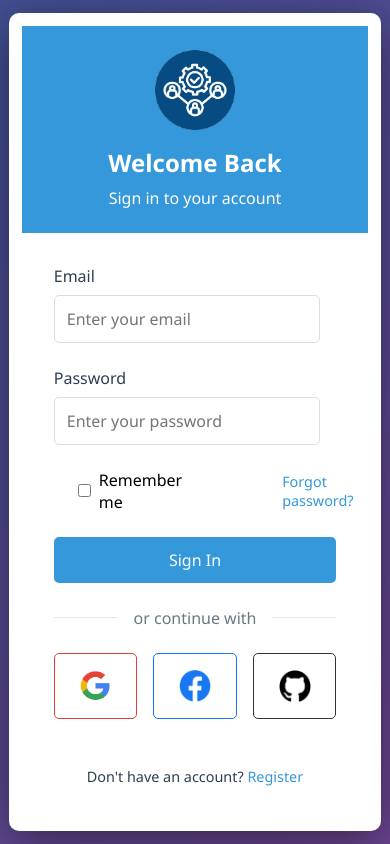
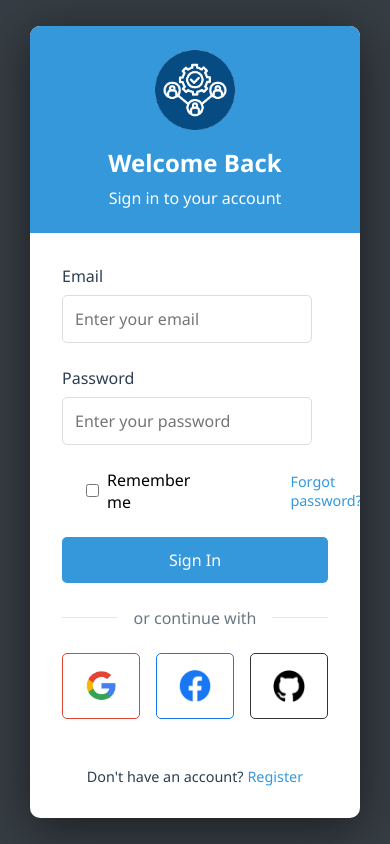
Before and after one commit to Anush980/Customer_Inventory_Management_System, a React (Create React App) app: page / in a window 390 px wide. Built offline with nearby package versions, Linux system fonts and the light colour scheme.

Commit message:
fixed minor issue

```diff
--- a/src/components/auth/Form/authform.css
+++ b/src/components/auth/Form/authform.css
@@ -2,19 +2,20 @@
  .auth-wrapper{
    min-height: 100vh;
    min-width: 100vw;
-  background: linear-gradient(135deg, #415194, #6e4593);
+  background: rgba(42, 49, 57, 0.94);
   display: flex;
   justify-content: center;
   align-items: center;
+  padding: 3%;
  }
 
 .auth-container {
-  width: 500px;
+  width: 480px;
   max-width: 600px;
   background-color: rgb(255, 255, 255);
   border-radius: 10px;
   box-shadow: 0 10px 50px rgba(0, 0, 0, 0.5);
-  /* overflow: hidden; */
+  overflow: hidden;
 }
 
 .error-text {
@@ -32,7 +33,7 @@
 
 @media (max-width: 768px) {
   .auth-container {
-    padding: 1.5rem;
+
     min-height: 350px;
   }
 }
@@ -40,7 +41,7 @@
 @media (max-width: 480px) {
   .auth-container {
     width: 90%;
-    padding: 0.8rem;
+
     margin: 0 auto;
     min-height: 300px;
   }
--- a/src/components/auth/SocialLogin/socialLogin.css
+++ b/src/components/auth/SocialLogin/socialLogin.css
@@ -1,11 +1,11 @@
 
 .social-login {
   display: flex;
-  flex-direction: row;       /* row layout */
-  justify-content: center;   /* center horizontally */
-  gap: 1rem;                 /* space between buttons */
+  flex-direction: row;
+  justify-content: center;
+  gap: 1rem;
   margin-top: 1rem;
-  flex-wrap: nowrap;         /* stay in one row on larger screens */
+  flex-wrap: nowrap;
 }
 
 
@@ -13,7 +13,7 @@
   display: flex;
   align-items: center;
   justify-content: center;
-  gap: 0.5rem;              /* space between logo/icon and text */
+  gap: 0.5rem;
   padding:1rem;
   border: 1px solid #ccc;
   border-radius: 5px;
--- a/src/components/dashboard/PageHeader/Pageheader.jsx
+++ b/src/components/dashboard/PageHeader/Pageheader.jsx
@@ -8,7 +8,7 @@ const Pageheader = ({title,btnTitle}) => {
             <h2>Dashboard </h2>
             <button className="btn">
               <FontAwesomeIcon icon="plus" />
-              <span>New Order</span>
+              <span> New Sales</span>
             </button>
           </div>
   )
--- a/src/components/dashboard/StatsCard/StatsCard.jsx
+++ b/src/components/dashboard/StatsCard/StatsCard.jsx
@@ -18,11 +18,11 @@ let classType= type.toLowerCase();
       title="Today's Sales"
       break;
     case "customer":
-      periodText = "customers";
+      periodText = "in customers";
       title="Total Customer"
       break;
     case "inventory":
-      periodText = "stocks ";
+      periodText = "in stocks ";
       title="Low Stock Items"
       break;
     default:
```
